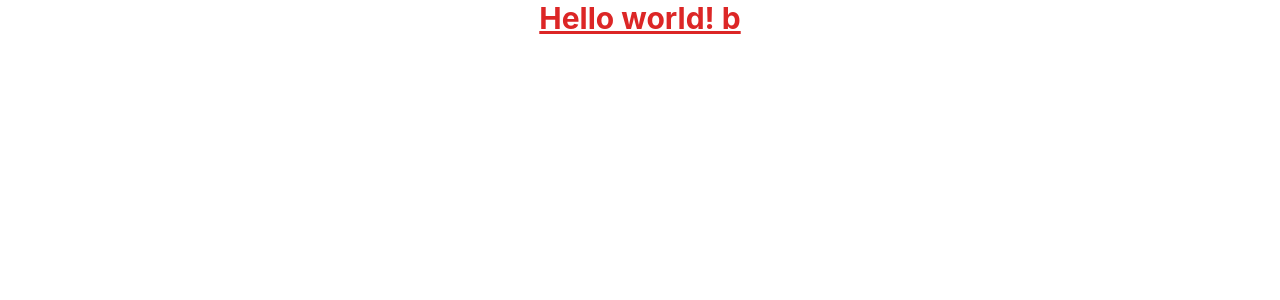
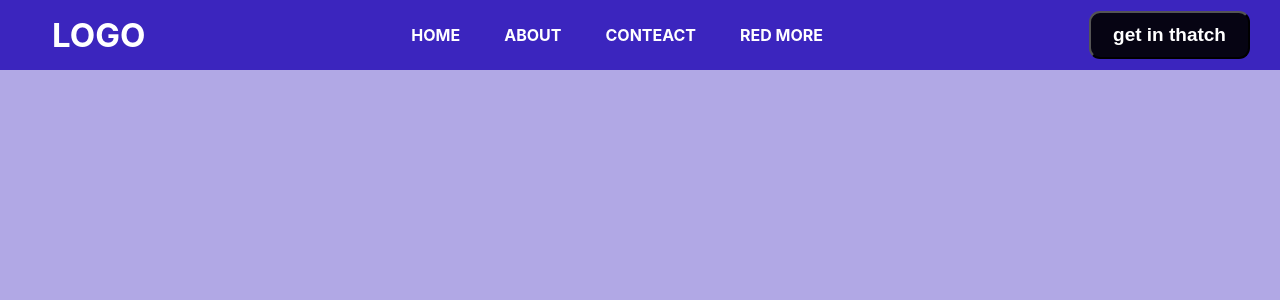
Before and after one commit to ibrahim-koraikir1/Portfolio-Website, a React (Create React App) app: page / in a window 1280 px wide. Shown: the top 300 px of the page. Built offline with nearby package versions, Linux system fonts and the light colour scheme.

Commit message:
add nav bar

```diff
--- a/package.json
+++ b/package.json
@@ -8,7 +8,7 @@
     "@testing-library/user-event": "^13.5.0",
     "react": "^18.2.0",
     "react-dom": "^18.2.0",
-    "react-scripts": "5.0.1",
+    "react-scripts": "^5.0.1",
     "web-vitals": "^2.1.4"
   },
   "scripts": {
@@ -37,7 +37,6 @@
   },
   "devDependencies": {
     "autoprefixer": "^10.4.7",
-    "postcss": "^8.4.14",
-    "tailwindcss": "^3.1.6"
+    "postcss": "^8.4.14"
   }
 }
--- a/postcss.config.js
+++ /dev/null
@@ -1,6 +0,0 @@
-module.exports = {
-  plugins: {
-    tailwindcss: {},
-    autoprefixer: {},
-  },
-}
--- a/src/App.js
+++ b/src/App.js
@@ -1,13 +1,12 @@
 import logo from './logo.svg';
 import './App.css';
+import Nav from './componets/nav/Nav';
 
 function App() {
   return (
     <div className="App">
 
-      <h1 className="text-3xl font-bold underline text-red-600">
-      Hello world! b
-    </h1>
+      <Nav/>
     </div>
   );
 }
--- /dev/null
+++ b/src/componets/nav/Nav.js
@@ -0,0 +1,21 @@
+import React , {useState} from 'react'
+import "./nav.css"
+export default function Nav() {
+
+    const [active , setactive] = useState("")
+
+  return (
+    <div className='nav'>
+      <div className='logo'>logo</div>
+
+      <div className='ul'>
+          <a href='#' className={active === "home" ? "active" : ""} onClick={()=> setactive("home")} >home</a>
+          <a href='#' className={active === "about" ? "active" : ""} onClick={()=> setactive("about") }>about</a>
+          <a href='#' className={active === "conteact" ? "active" : ""} onClick={()=> setactive("conteact") }>conteact</a>
+          <a href='/' className={active === "redmore" ? "active" : ""} onClick={()=> setactive("redmore") }> red more</a>
+      </div>
+
+      <button className='btn'> get in thatch </button>
+    </div>
+  )
+}
--- /dev/null
+++ b/src/componets/nav/nav.css
@@ -0,0 +1,41 @@
+.nav{
+    background:#3b25be;
+    display: flex;
+    justify-content: space-between;
+    align-items: center;
+    padding: 11px 30px ;
+    color: white
+}
+.logo{
+    font-size: 33px;
+    font-weight: bold;
+    text-transform: uppercase;
+    margin-left: 22px;
+}
+
+.ul{
+    display: flex;
+    justify-content: space-between;
+    gap: 44px;
+}
+.ul a {
+    text-decoration: none;
+    text-transform: uppercase;
+    font-weight: bold;
+    color:white;
+}
+.btn{
+    padding: 11px 22px;
+    border-radius: 11px ;
+    outline: none;
+    background:#060413;
+    font-weight: bold;
+    cursor: pointer;
+    color: white;
+    font-size: 19px
+
+}
+
+.ul a.active{
+    opacity: 0.5;
+}
--- a/src/index.css
+++ b/src/index.css
@@ -1,6 +1,4 @@
-@tailwind base;
-@tailwind components;
-@tailwind utilities;
+
 
 
 body {
@@ -10,6 +8,7 @@ body {
     sans-serif;
   -webkit-font-smoothing: antialiased;
   -moz-osx-font-smoothing: grayscale;
+  background: #b1a8e5;
 }
 
 code {
--- a/tailwind.config.js
+++ /dev/null
@@ -1,10 +0,0 @@
-/** @type {import('tailwindcss').Config} */
-module.exports = {
-  content: [
-    "./src/**/*.{js,jsx,ts,tsx}",
-  ],
-  theme: {
-    extend: {},
-  },
-  plugins: [],
-}
```
Also changed, not shown: 1 other file (tests, documents, lock files or other folders).
